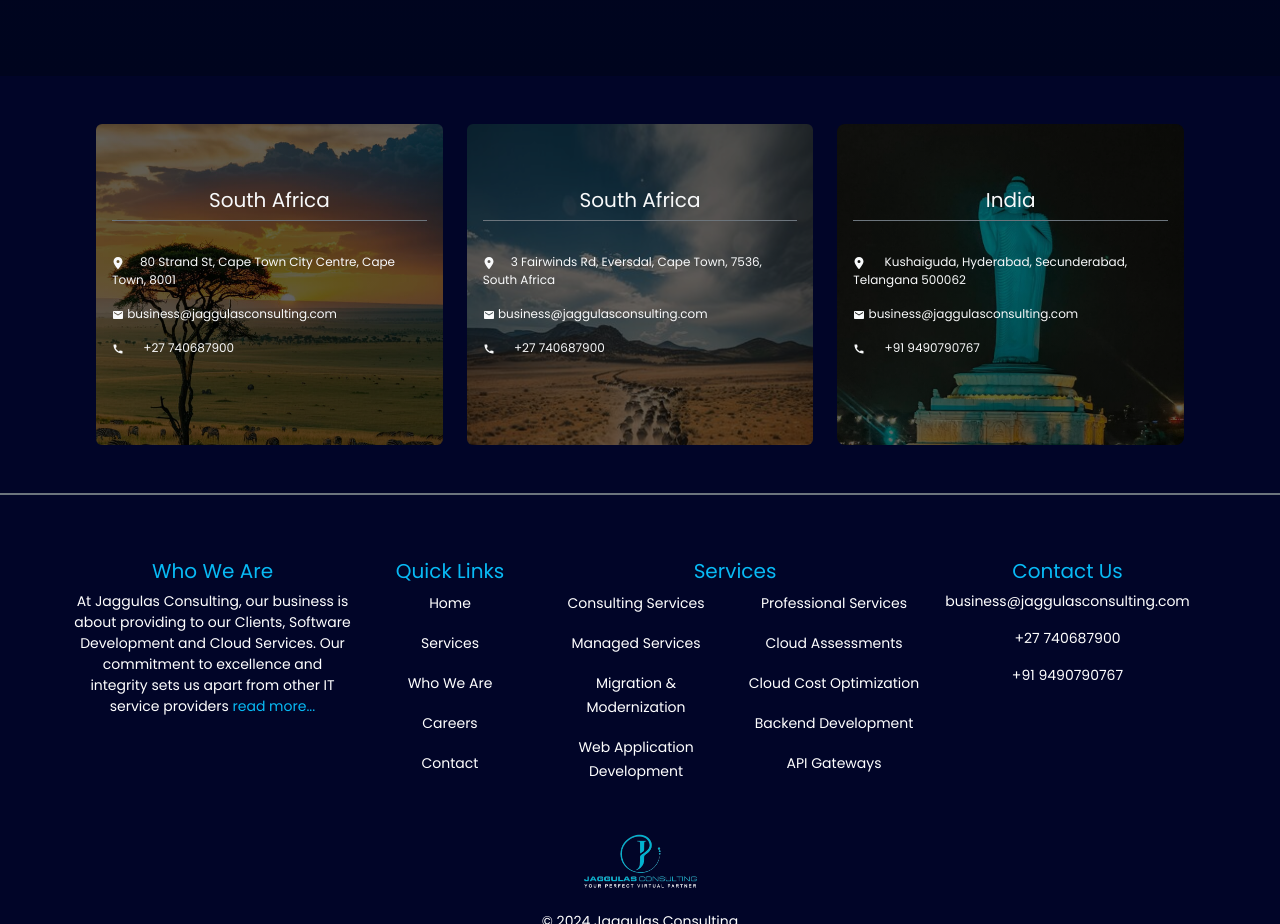
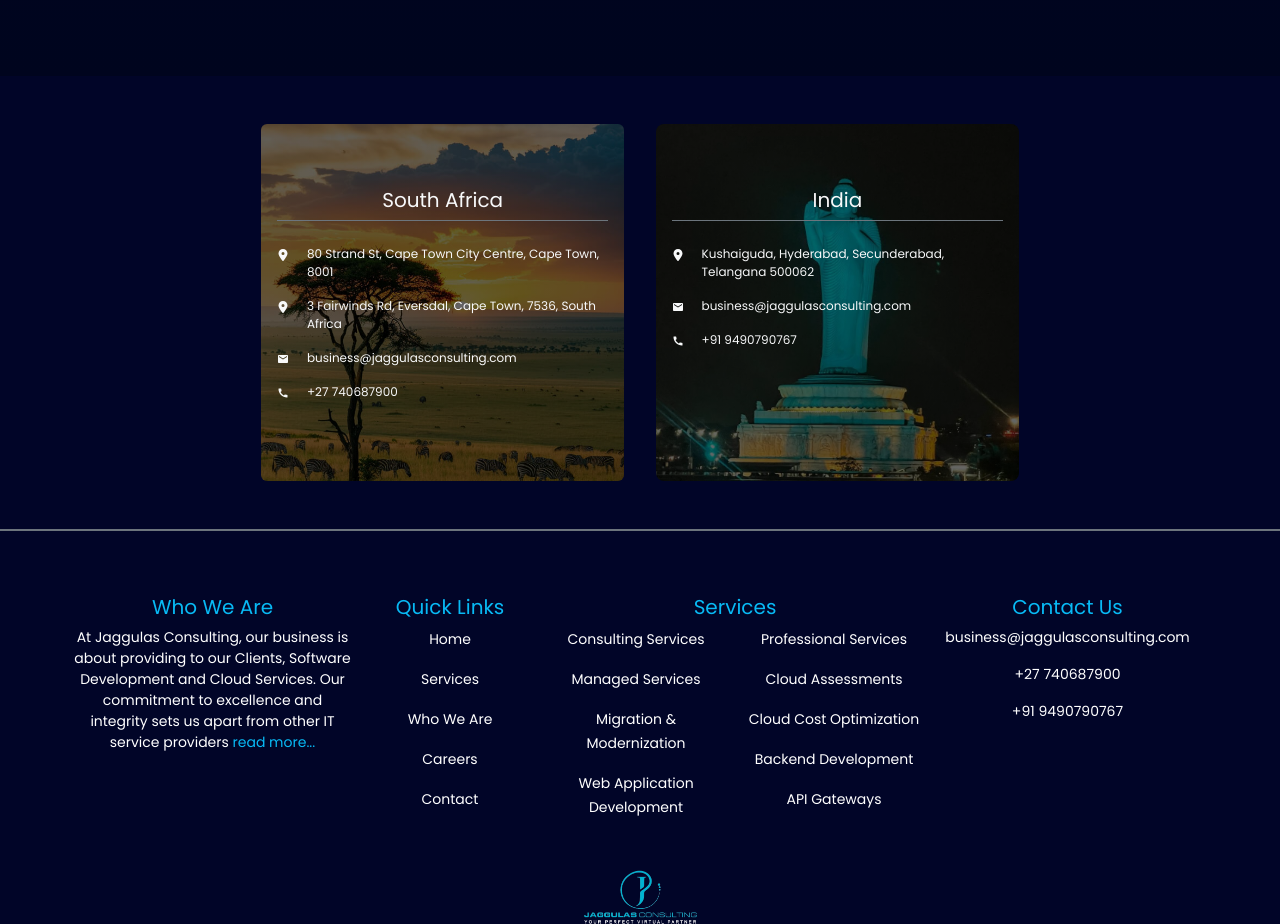
Before and after one commit to EfeBanks/jaggulas-consulting1, a React (Create React App) app: page / in a window 1280 px wide. Shown: the part 2300-3224 px from the top of the page. Built offline with nearby package versions, Linux system fonts and the light colour scheme.

Commit message:
Modal added to Careers page

```diff
--- a/src/App.css
+++ b/src/App.css
@@ -491,7 +491,7 @@
 .flip-card2 {
   position: relative;
   width: 100%;
-  min-height: 700px !important;
+  min-height: 600px !important;
   text-align: center;
   transition: transform 0.6s;
   transform-style: preserve-3d;
@@ -560,6 +560,14 @@
   border-radius:10px;
   border:none;
   padding:0 15px;
+}
+
+.see-req{
+  background:transparent;
+  border-radius:10px;
+  border:1px solid #08baf5;
+  padding:0 15px;
+  color:#08baf5;
 }
 
 /* Careers Page ends */
@@ -717,7 +725,7 @@
 /* Media Query tab */
 @media screen and (max-width:991px){
   .flip-card2 {
-    min-height: 900px !important;
+    min-height: 800px !important;
 
   }
 
--- a/src/components/JCLocation.jsx
+++ b/src/components/JCLocation.jsx
@@ -11,40 +11,35 @@
         <div className="location-section p-5 border-bottom border-secondary">
           <div className="sm-container">
           <div className="row mx-sm-5 mx-2 d-flex justify-content-center g-3 text-light">
-            <div className="col-lg first-cont py-5 rounded">
+            <div className="col-lg-4 first-cont py-5 rounded mx-3">
             <div className="py-3">
                   <h5 className="text-center border-bottom border-secondary pb-2 mx-2">South Africa</h5>
-                  <div className="cont-inner p-2">
-                  <div className="address my-3">
-                    <span className='me-3'><FaLocationDot/></span>80 Strand St, Cape Town City Centre, Cape Town, 8001                 </div>
-                    <div className="mail my-3">
-                      <span className=''><MdEmail/></span> business@jaggulasconsulting.com
+                  <div className="cont-inner row p-2">
 
+                    <div className="address my-2 col-1">
+                    <span className=''><FaLocationDot/></span>
                     </div>
-                    <div className="call my-3">
-                      <span className='me-3'><MdCall/></span> +27 740687900
+                    <div className="col-11 my-2">
+                    80 Strand St, Cape Town City Centre, Cape Town, 8001
                     </div>
-                    {/* <div className="time">
-                      <span className='me-3'><FaClock/></span> 8AM to 5PM
-                    </div> */}
 
-                  </div>
+                    <div className="address my-2 col-1">
+                    <span className=''><FaLocationDot/></span>
+                    </div>
+                    <div className="col-11  my-2">
+                    3 Fairwinds Rd, Eversdal, Cape Town, 7536, South Africa
+                    </div>
 
-              </div>
-            </div>
+                    <div className="mail my-2 col-1">
+                      <span className=''><MdEmail/></span>
+                    </div>
+                    <div className="col-11  my-2">business@jaggulasconsulting.com</div>
 
-            <div className="col-lg middle-cont mx-4 py-5 rounded">
-            <div className="py-3">
-                  <h5 className="text-center border-bottom border-secondary pb-2 mx-2">South Africa</h5>
-                  <div className="cont-inner p-2">
-                  <div className="address my-3">
-                    <span className='me-3'><FaLocationDot/></span>3 Fairwinds Rd, Eversdal, Cape Town, 7536, South Africa                 </div>
-                    <div className="mail my-3">
-                      <span className=''><MdEmail/></span> business@jaggulasconsulting.com
-
+                    <div className="call my-2 col-1">
+                      <span className=''><MdCall/></span>
                     </div>
-                    <div className="call my-3">
-                      <span className='me-3'><MdCall/></span> +27 740687900
+                    <div className="col-11  my-2">
+                    +27 740687900
                     </div>
 
 
@@ -53,28 +48,64 @@
               </div>
             </div>
 
-            <div className="col-lg second-cont py-5 rounded-3">
+            {/* <div className="col-lg middle-cont mx-4 py-5 rounded">
             <div className="py-3">
-                  <h5 className=" text-center border-bottom border-secondary pb-2 mx-2">India</h5>
-                  <div className="cont-inner p-2 ">
-                  <div className="address my-3">
-                    <span className='me-3'><FaLocationDot/></span> Kushaiguda, Hyderabad, Secunderabad, Telangana 500062
-                    </div>
+                  <h5 className="text-center border-bottom border-secondary pb-2 mx-2">South Africa</h5>
+                  <div className="cont-inner p-2">
+
                     <div className="mail my-3">
-                      <span><MdEmail/></span> business@jaggulasconsulting.com
+                      <span className=''><MdEmail/></span> business@jaggulasconsulting.com
 
                     </div>
                     <div className="call my-3">
-                      <span className='me-3'><MdCall/></span> +91 9490790767
+                      <span className='me-3'><MdCall/></span> +27 740687900
+                    </div>
+                    <div className="time">
+                      <span className='me-3'><FaClock/></span> 8AM to 5PM
                     </div>
 
-                </div>
+
+                  </div>
+
+              </div>
+            </div> */}
+
+            <div className="col-lg-4 second-cont py-5 rounded-3 mx-3">
+            <div className="py-3">
+                  <h5 className=" text-center border-bottom border-secondary pb-2 mx-2">India</h5>
+                  <div className="cont-inner row p-2">
+
+                      <div className="address my-2 col-1">
+                      <span className=''><FaLocationDot/></span>
+                      </div>
+                      <div className="col-11 my-2">
+                      Kushaiguda, Hyderabad, Secunderabad, Telangana 500062
+                      </div>
+
+                      <div className="mail my-2 col-1">
+                        <span className=''><MdEmail/></span>
+                      </div>
+                      <div className="col-11  my-2">business@jaggulasconsulting.com</div>
+
+                      <div className="call my-2 col-1">
+                        <span className=''><MdCall/></span>
+                      </div>
+                      <div className="col-11  my-2">
+                      +91 9490790767
+                      </div>
+
+
+                  </div>
               </div>
 
             </div>
           </div>
           </div>
         </div>
+
+
     </div>
+
+
   )
 }
--- a/src/pages/Careers.jsx
+++ b/src/pages/Careers.jsx
@@ -1,12 +1,18 @@
-import React from 'react'
+import React,{useState} from 'react'
 import CareersBg from '../assets/images/careers-bg.jpg'
 import CareerImg from '../assets/images/nperson2.jpg'
 import { BsBuildingsFill } from "react-icons/bs";
 import { GiTeamIdea } from "react-icons/gi";
 import { GiBrain } from "react-icons/gi";
 import { HashLink } from 'react-router-hash-link';
+import Modal from 'react-bootstrap/Modal';
+import Button from 'react-bootstrap/Button';
 
 export default function Jobs() {
+  const [show, setShow] = useState(false);
+
+  const handleClose = () => setShow(false);
+  const handleShow = () => setShow(true);
   return (
     <div style={{overflowX:'hidden'}}>
        {/* Hero section */}
@@ -112,7 +118,7 @@
 
 
       {/* Career section 3 */}
-      <div className="second-section border-bottom border-secondary">
+    {/*   <div className="second-section border-bottom border-secondary">
         <div className="container">
         <div className="row pt-5 pb-3 px-sm-4 px-0 mx-sm-5 mx-1 text-center text-light">
             <h4 className="col-12 fw-bold about-heading">Open Position</h4>
@@ -127,10 +133,11 @@
                   <p><b>Job Type:</b> Hybrid</p>
                   <p><b>Location:</b> Capetown, South Africa</p>
 
+
                 </div>
                 <div class="flip-card-back2 p-2">
                 <h5>Intern</h5>
-                <p className="small fw-bold">Role Overview</p>
+                 <p className="small fw-bold">Role Overview</p>
                   <p className='small' style={{textAlign:'left'}}>We are seeking a recent graduate in Computer Science to join our team as an Intern. This is a hands-on opportunity to work on real-world projects, develop technical skills and collaborate with seasoned professionals in the tech industry.</p>
 
                 <p className="small fw-bold">Key Responsibilities</p>
@@ -155,7 +162,7 @@
                 </div>
               </div>
 
-{/*
+//separate comment{/*
                 <div className="row p-sm-3 p-2 text-center border border-secondary rounded-3 my-3">
                         <div className="col-sm-4">
                             <h5 className='fw-bold'>Testing</h5>
@@ -196,15 +203,48 @@
                         <button className='apply p-2'>Apply</button>
 
                         </div>
-                </div> */}
+                </div> //separate comment
 
                 </div>
 
             </div>
         </div>
-       </div>
+       </div> */}
 
       {/* Career section 3 ends */}
+
+         {/* New Career section 3 ends */}
+
+        <div className="second-section border-bottom border-secondary">
+        <div className="container">
+        <div className="row pt-5 pb-3 px-sm-4 px-0 mx-sm-5 mx-1 text-center text-light">
+            <h4 className="col-12 fw-bold about-heading">Open Position</h4>
+        </div>
+            <div className="row px-sm-4 px-0 mx-sm-5 mx-1 d-flex justify-content-center my-2 ">
+
+         <div className="col-md-5 vision-cont py-2 mx-2 border border-secondary rounded-4">
+            <div className="p-sm-3 p-1 text-center">
+
+                  <h5 className="py-2 mx-2 fw-bold">Intern</h5>
+                  <div className="p-sm-2 p-0 ">
+                  <p><b>Job Type:</b> Hybrid</p>
+                  <p><b>Location:</b> Capetown, South Africa</p>
+
+                  <div className="my-3">
+                    <button className="see-req p-2 m-2" onClick={handleShow} >View Requirements</button>
+                    <HashLink to='/Careers#apply'><button className='know-more p-2 m-2'>Apply</button> </HashLink>
+
+                  </div>
+                  </div>
+                  </div>
+                  </div>
+
+                </div>
+              </div>
+
+            </div>
+
+        {/* New Career section 3 ends */}
 
       {/* Career section 4 */}
       <div className='second-section border-bottom border-secondary' id='apply'>
@@ -262,6 +302,55 @@
 
        {/* Career section 4 ends */}
 
+{/* Modal Section */}
+
+<>
+
+       <Modal show={show} onHide={handleClose} className='modal-lg modal-bg' style={{backgroundColor: '#050B3A'}} >
+           <Modal.Header closeButton></Modal.Header>
+
+           <Modal.Body>
+           <div className="container">
+           <div className='row'>
+
+               <div className="col-sm text-light" style={{padding:'20px'}}>
+               <div style={{color:'#050B3A'}}>
+                   <h5>Intern</h5>
+                <p className="small fw-bold">Role Overview</p>
+                  <p className='small' style={{textAlign:'left'}}>We are seeking a recent graduate in Computer Science to join our team as an Intern. This is a hands-on opportunity to work on real-world projects, develop technical skills and collaborate with seasoned professionals in the tech industry.</p>
+
+                <p className="small fw-bold">Key Responsibilities</p>
+                <ul style={{textAlign:'left'}} className='small'>
+                  <li>Assist in the development, testing and debugging of software applications.</li>
+                  <li>Write and maintain clean, efficient and well-documented code.</li>
+                  <li>Perform research on emerging technologies and provide innovative solutions.</li>
+                </ul>
+
+                <p className="small fw-bold">Qualifications</p>
+                <ul style={{textAlign:'left'}} className='small'>
+                  <li>A recent graduate in Computer Science or a related field.</li>
+                  <li>Knowledge of web development (HTML, CSS, JavaScript) or backend technologies.</li>
+                  <li>Familiarity with version control systems like Git.</li>
+                  <li>Strong analytical and problem-solving skills.</li>
+                  <li>Eagerness to learn and adapt to new technologies.</li>
+                  <li>Good communication and teamwork abilities.</li>
+                </ul>
+
+                  </div>
+               </div>
+           </div>
+           </div>
+               </Modal.Body>
+               <Modal.Footer className='ms-auto'>
+                  <Button variant="secondary" onClick={handleClose}>
+                    Close
+                  </Button>
+
+              </Modal.Footer>
+
+       </Modal>
+   </>
+        {/* Modal Section ends */}
 
 
 
```
Also changed, not shown: src/pages/About.jsx (+0 -9 lines).
